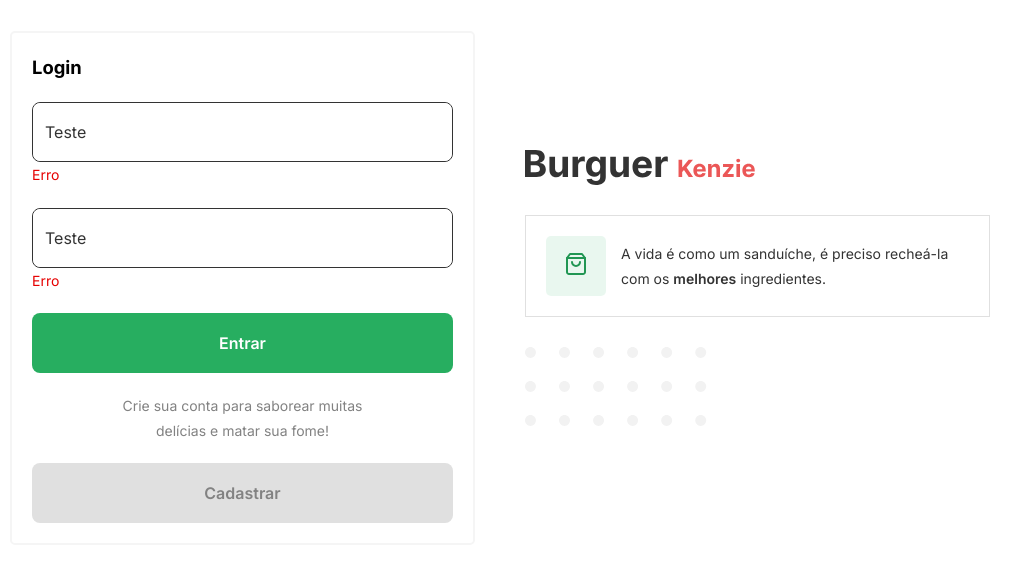
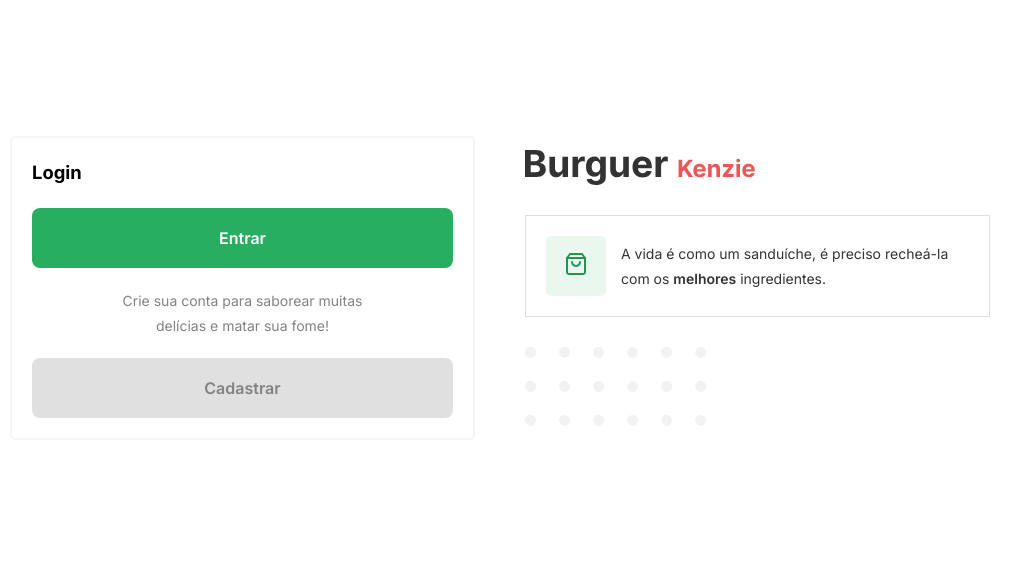
Before and after one commit to Kenzie-Academy-Brasil-Developers/kenzie-burguer-v2-enrique-vierne, a React (Vite) app: page / in a window 1280 px wide. Shown: the part 112-674 px from the top of the page, without its empty margins (140-1161 px from the left). Built offline with nearby package versions, Linux system fonts and the light colour scheme.

Commit message:
fix: id inputs to deploy vercel

```diff
--- a/src/components/Form/LoginForm/index.tsx
+++ b/src/components/Form/LoginForm/index.tsx
@@ -1,12 +1,12 @@
-import { StyledButton } from '../../../styles/button';
-import { StyledForm } from '../../../styles/form';
-import Input from '../Input';
+import { StyledButton } from "../../../styles/button";
+import { StyledForm } from "../../../styles/form";
+import Input from "../Input";
 
 const LoginForm = () => (
   <StyledForm>
-    <Input id='login' />
-    <Input id='senha' />
-    <StyledButton $buttonSize='default' $buttonStyle='green'>
+    {/* <Input id='login' />
+    <Input id='senha' /> */}
+    <StyledButton $buttonSize="default" $buttonStyle="green">
       Entrar
     </StyledButton>
   </StyledForm>
--- a/src/components/Form/RegisterForm/index.tsx
+++ b/src/components/Form/RegisterForm/index.tsx
@@ -1,14 +1,14 @@
-import Input from '../Input';
-import { StyledButton } from '../../../styles/button';
-import { StyledForm } from '../../../styles/form';
+import Input from "../Input";
+import { StyledButton } from "../../../styles/button";
+import { StyledForm } from "../../../styles/form";
 
 const RegisterForm = () => (
   <StyledForm>
-    <Input id='name' />
+    {/* <Input id='name' />
     <Input id='email' />
     <Input id='passwors' />
-    <Input id='confirmPassword' />
-    <StyledButton $buttonSize='default' $buttonStyle='gray'>
+    <Input id='confirmPassword' /> */}
+    <StyledButton $buttonSize="default" $buttonStyle="gray">
       Cadastrar
     </StyledButton>
   </StyledForm>
```
